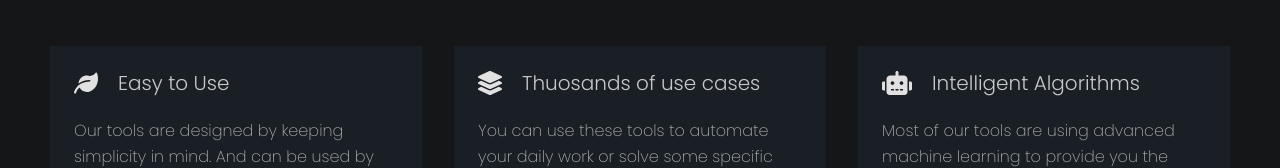
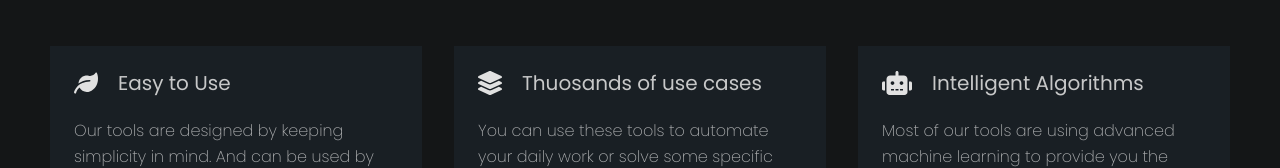
Before and after one commit to vikramsoni2/nextai, a plain HTML site: page index.html in a window 1280 px wide. Shown: the part 539-707 px from the top of the page. Drawn offline with Linux system fonts and the light colour scheme.

Commit message:
card heading weight

```diff
--- a/style.scss
+++ b/style.scss
@@ -108,7 +108,7 @@ h3 {font-size: 1.953rem;margin-bottom: 1.38rem;}
 
 h4 {font-size: 1.563rem;margin-bottom: 1.38rem; font-weight: 300;}
 
-h5 {font-size: 1.25rem;margin-bottom: 1.38rem; font-weight: 300;}
+h5 {font-size: 1.25rem;margin-bottom: 1.38rem}
 
 p {font-size: 1rem;}
 small, .text_small {font-size: 0.8rem;}
```
Also changed, not shown: css/style.css, css/style.min.css, 2 other files.
